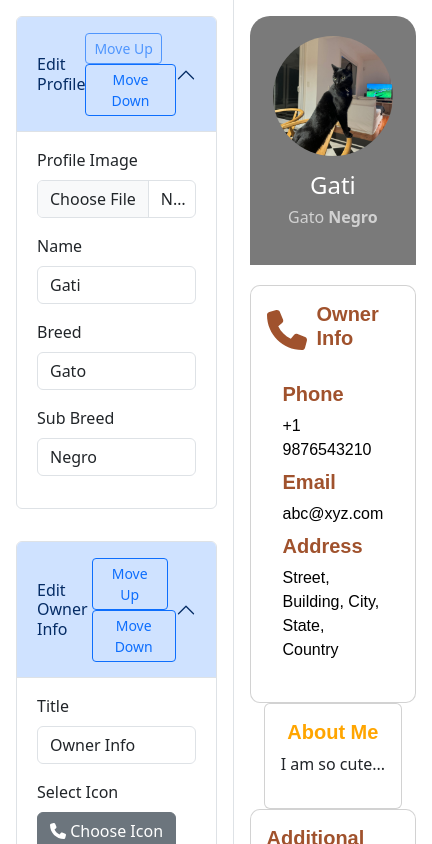
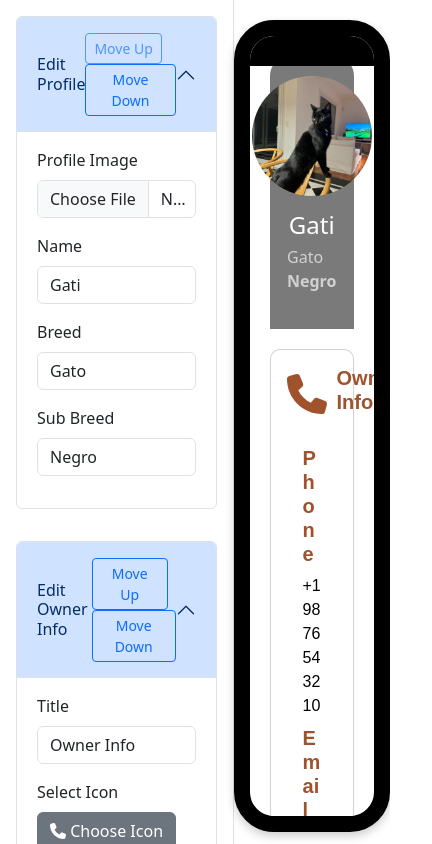
Before and after one commit to davorvindis/MySafePet, a React (Create React App) app in the folder frontend/: page / in a window 390 px wide. Shown: the top 844 px of the page, 432 px wide, since content can reach past the window. Built offline with nearby package versions, Linux system fonts and the light colour scheme.

Commit message:
added phone frame to preview

```diff
--- a/frontend/src/components/editors/OwnerInfoEditor.js
+++ b/frontend/src/components/editors/OwnerInfoEditor.js
@@ -10,7 +10,7 @@ const icons = {
   user: faUser,
 };
 
-const OwnerInfoEditor = ({ ownerInfo, onOwnerInfoChange, moveUp, moveDown, isFirst, isLast }) => {
+const OwnerInfoEditor = ({ ownerInfo, onOwnerInfoChange,moveUp, moveDown, isFirst, isLast }) => {
   const handleInputChange = (event) => {
     const { name, value } = event.target;
     onOwnerInfoChange(name, value);
--- /dev/null
+++ b/frontend/src/pages/Profile.css
@@ -0,0 +1,21 @@
+/* styles/Profile.css */
+.profile-container {
+    width: 375px; /* Mobile screen width */
+    margin: 0 auto; /* Center the container */
+    height: 667px; /* Mobile screen height */
+    overflow-y: scroll; /* Enable vertical scrolling */
+    border: 1px solid #ccc; /* Frame-like border */
+    border-radius: 12px; /* Rounded edges */
+    box-shadow: 0 4px 6px rgba(0, 0, 0, 0.1); /* Subtle shadow */
+    background-color: #f8f9fa; /* Light background color */
+    padding: 16px; /* Add padding around cards */
+  }
+
+  .profile-container > * {
+    margin-bottom: 16px; /* Space between cards */
+  }
+
+  .card {
+    border-radius: 12px; /* Rounded corners for cards */
+    box-shadow: 0 2px 4px rgba(0, 0, 0, 0.1); /* Subtle card shadow */
+  }
--- a/frontend/src/pages/Profile.js
+++ b/frontend/src/pages/Profile.js
@@ -17,6 +17,8 @@ import '../styles/Profile.css';
 
 import ImagesCardEditor from '../components/editors/ImagesCardEditor';
 import ImagesCard from '../components/cards/ImagesCard';
+
+// import './Profile.css'
 
 
 const Profile = () => {
@@ -145,6 +147,7 @@ const Profile = () => {
       <div>
         {componentOrder.map((item, index) => (
           <div key={item.id} className="editor-item">
+
             {item.component === 'ProfileHeader' && (
               <ProfileEditor
                 profile={profile}
@@ -216,7 +219,44 @@ const Profile = () => {
       </div>
 
       {/* Preview Section */}
-      <div className="profile-container p-3">
+      <div
+      className="device-frame"
+      style={{
+        width: '375px', // iPhone width
+        height: '812px', // iPhone height
+        margin: '20px auto', // Center the device
+        border: '16px solid black', // Device border
+        borderRadius: '40px', // Rounded edges for iPhone look
+        overflow: 'hidden', // Hide overflowing content
+        position: 'relative',
+        boxShadow: '0 4px 10px rgba(0, 0, 0, 0.2)', // Subtle shadow for depth
+        backgroundColor: '#fff',
+      }}
+    >
+    {/* Notch */}
+    <div
+        style={{
+          width: '210px',
+          height: '30px',
+          backgroundColor: 'black',
+          borderRadius: '10px',
+          position: 'absolute',
+          // top: '8px',
+          left: '50%',
+          transform: 'translateX(-50%)',
+          zIndex: 1,
+        }}
+      ></div>
+         {/* Scrollable Content */}
+         <div
+        style={{
+          width: '100%',
+          height: '100%',
+          overflowY: 'scroll',
+          padding: '20px', // Padding for content
+          boxSizing: 'border-box',
+        }}
+      >
         {componentOrder.map((item) => {
           if (item.component === 'ProfileHeader') {
             return <ProfileHeader key={item.id} name={profile.name} breed={profile.breed} subBreed={profile.subBreed} profilePic={profileImage} />;
@@ -248,6 +288,8 @@ const Profile = () => {
         })}
       </div>
     </div>
+      </div>
+
   );
 };
 
```
